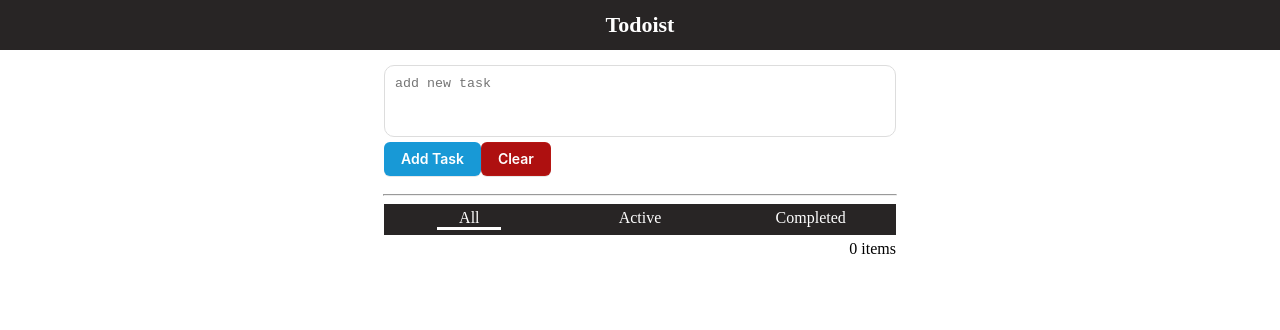
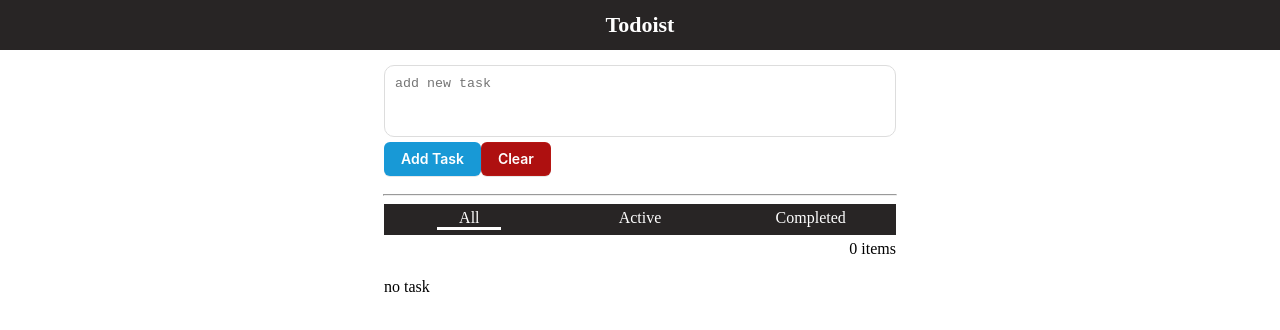
Before and after one commit to daasc/To-Do, a Nuxt app: page / in a window 1280 px wide. Shown: the top 330 px of the page. Built offline with nearby package versions, Linux system fonts and the light colour scheme.

Commit message:
finished project

```diff
--- a/components/ListTask.vue
+++ b/components/ListTask.vue
@@ -37,6 +37,8 @@
         :done="item.done"
         @open="toOpen"
       ></card-task>
+
+      <span v-if="!task.length" data-testid="no-task">no task</span>
     </div>
     <modal-task v-show="show" :id="choose" @close="close()"></modal-task>
   </div>
```
Also changed, not shown: 1 other file (tests, documents, lock files or other folders).
